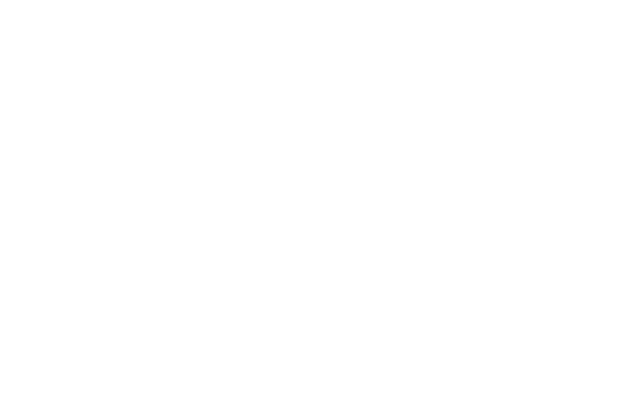
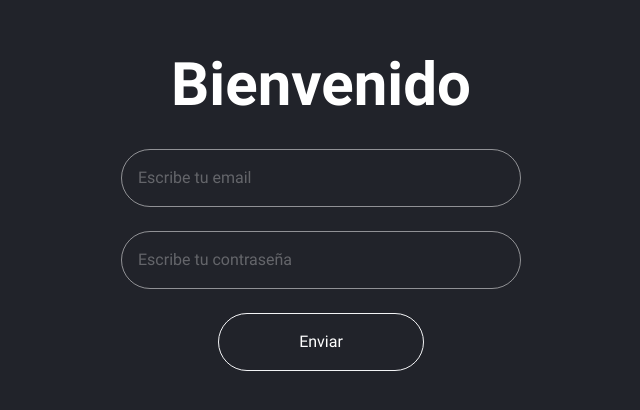
Before and after one commit to ErickFireworks/TestNextjs, a Next.js app: page / in a window 1280 px wide. Shown: the part 184-594 px from the top of the page, without its empty margins (319-959 px from the left). Built offline with nearby package versions, Linux system fonts and the light colour scheme.

Commit message:
Add login section
With this changes add login components and swal messages.

```diff
--- a/package.json
+++ b/package.json
@@ -12,7 +12,10 @@
     "classnames": "^2.3.2",
     "next": "latest",
     "react": "latest",
-    "react-dom": "latest"
+    "react-dom": "latest",
+    "react-hook-form": "^7.47.0",
+    "sweetalert2": "^11.7.32",
+    "sweetalert2-react-content": "^5.0.7"
   },
   "devDependencies": {
     "@types/node": "latest",
--- a/src/app/globals.css
+++ b/src/app/globals.css
@@ -16,12 +16,8 @@
   }
 }
 
+html,
 body {
-  /* color: rgb(var(--foreground-rgb));
-  background: linear-gradient(
-      to bottom,
-      transparent,
-      rgb(var(--background-end-rgb))
-    )
-    rgb(var(--background-start-rgb)); */
+  background-color: #21232a;
+  color: #fff;
 }
--- a/src/app/page.tsx
+++ b/src/app/page.tsx
@@ -1,10 +1,13 @@
-import { Login } from "../components/Login";
+import { LoginForm } from "../components/login/LoginForm";
 export default function Home() {
   return (
-    <main className="flex min-h-screen flex-col items-center justify-center p-24">
-      <h1 className="font-semibold text-6xl/[80%] text-white">Login </h1>
-      <hr />
-      {/* <Login /> */}
+    <main className="flex min-h-screen flex-col items-center justify-center p-10">
+      <div className="w-full sm:w-1/3">
+        <h1 className="font-semibold text-6xl/[80%] text-center pb-10">
+          Bienvenido
+        </h1>
+        <LoginForm />
+      </div>
     </main>
   );
 }
--- a/src/components/Login.tsx
+++ /dev/null
@@ -1,7 +0,0 @@
-export const Login = () => {
-  return (
-    <>
-      <input type="text" />
-    </>
-  );
-};
--- /dev/null
+++ b/src/components/login/LoginForm.tsx
@@ -0,0 +1,59 @@
+"use client";
+
+import { useForm } from "react-hook-form";
+import { Input } from "../shared/Input";
+import { Button } from "../shared/Button";
+import { useSwal } from "@/hooks/useSwal";
+
+type FormValues = {
+  email: string;
+  password: string;
+};
+
+export const LoginForm = () => {
+  const {
+    register,
+    handleSubmit,
+    formState: { errors },
+  } = useForm<FormValues>();
+
+  const { showMessage } = useSwal();
+
+  const onSubmit = async (data: FormValues) => {
+    console.log(data);
+    // showMessage();
+  };
+
+  return (
+    <form
+      className="text-unika-gray-300 flex flex-col gap-6"
+      onSubmit={handleSubmit(onSubmit)}
+    >
+      <div className="md:max-w-md flex flex-col gap-6">
+        <div>
+          <Input
+            type="text"
+            placeholder="Escribe tu email"
+            {...register("email", { required: "Email es requerido" })}
+          />
+          {errors.email && (
+            <div className="mt-2 text-red-500">{errors.email.message}</div>
+          )}
+        </div>
+        <div>
+          <Input
+            type="password"
+            placeholder="Escribe tu contraseña"
+            {...register("password", { required: "Contraseña es requerida" })}
+          />
+          {errors.password && (
+            <div className="mt-2 text-red-500">{errors.password.message}</div>
+          )}
+        </div>
+        <div className="text-center">
+          <Button type="submit" text="Enviar" />
+        </div>
+      </div>
+    </form>
+  );
+};
--- /dev/null
+++ b/src/components/shared/Button.tsx
@@ -0,0 +1,15 @@
+type Props = {
+  text: string;
+  type: "submit" | "button";
+};
+
+export const Button = ({ text, type }: Props) => {
+  return (
+    <button
+      type={type}
+      className="border border-gray-100 rounded-full py-4 px-20"
+    >
+      {text}
+    </button>
+  );
+};
--- /dev/null
+++ b/src/components/shared/Input.tsx
@@ -0,0 +1,16 @@
+import { InputHTMLAttributes, forwardRef } from "react";
+
+export const Input = forwardRef<
+  HTMLInputElement,
+  InputHTMLAttributes<HTMLInputElement>
+>((props, ref) => {
+  return (
+    <input
+      className="border border-white/50 placeholder-white placeholder-opacity-30 rounded-full bg-transparent p-4 w-full focus:border-white/100 focus:ring-transparent"
+      ref={ref}
+      {...props}
+    />
+  );
+});
+
+Input.displayName = "Input";
--- /dev/null
+++ b/src/hooks/useSwal.ts
@@ -0,0 +1,22 @@
+import Swal from "sweetalert2";
+import withReactContent from "sweetalert2-react-content";
+
+export const useSwal = () => {
+  const MySwal = withReactContent(Swal);
+
+  const showMessage = () => {
+    MySwal.fire({
+      title: "<p>Hello World</p>",
+      didOpen: () => {
+        // `MySwal` is a subclass of `Swal` with all the same instance & static methods
+        MySwal.showLoading();
+      },
+    }).then(() => {
+      return MySwal.fire("<p>Shorthand works too</p>");
+    });
+  };
+
+  return {
+    showMessage,
+  };
+};
```
Also changed, not shown: 1 other file (tests, documents, lock files or other folders).
